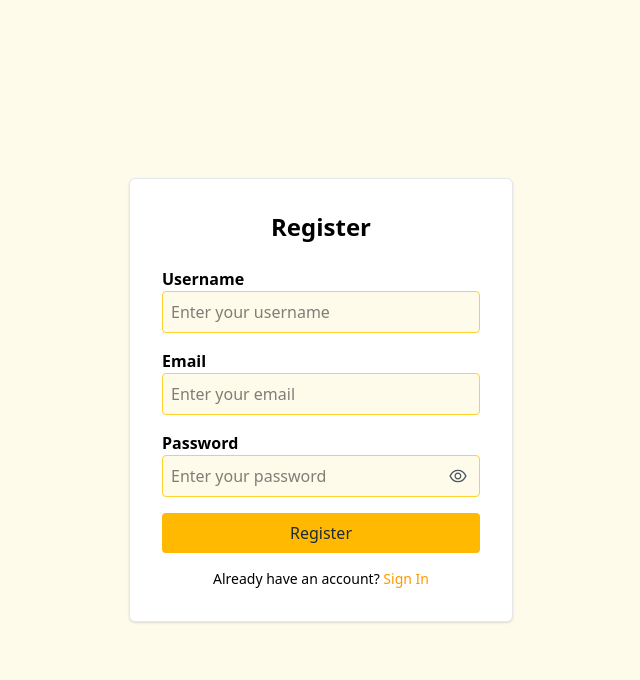
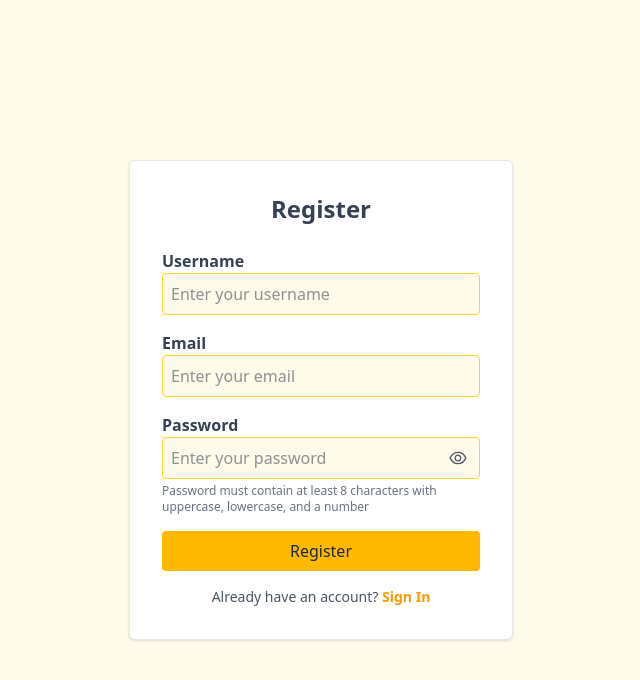
Before and after one commit to CSC105-2024/G13-MindMood-PreHack-2025, a React (Vite) app in the folder Frontend/: page /Signup in a window 1280 px wide. Shown: the top 680 px of the page, without its empty margins (319-959 px from the left). Built offline with nearby package versions, Linux system fonts and the light colour scheme.

Commit message:
Add validation for auth

```diff
--- a/Frontend/src/pages/Login.jsx
+++ b/Frontend/src/pages/Login.jsx
@@ -2,17 +2,20 @@ import React, { useState, useEffect } from 'react';
 import { Link, useNavigate } from 'react-router-dom';
 import { AiOutlineEye, AiOutlineEyeInvisible } from 'react-icons/ai';
 import { useAuth } from '../context/AuthContext';
+import { loginSchema } from '../utils/validationSchemas';
 import Navbar from '../components/UI/Navbar';
 
 const Login = () => {
   const navigate = useNavigate();
   const { login, isAuthenticated } = useAuth();
 
-  const [email, setEmail] = useState('');
-  const [password, setPassword] = useState('');
+  const [formData, setFormData] = useState({
+    email: '',
+    password: '',
+  });
   const [showPassword, setShowPassword] = useState(false);
   const [rememberMe, setRememberMe] = useState(false);
-  const [error, setError] = useState('');
+  const [errors, setErrors] = useState({});
   const [loading, setLoading] = useState(false);
 
   useEffect(() => {
@@ -21,22 +24,50 @@ const Login = () => {
     }
   }, [isAuthenticated, navigate]);
 
+  const handleInputChange = (e) => {
+    const { name, value } = e.target;
+    setFormData(prev => ({
+      ...prev,
+      [name]: value
+    }));
+
+    // Clear specific field error when user starts typing
+    if (errors[name]) {
+      setErrors(prev => ({
+        ...prev,
+        [name]: ''
+      }));
+    }
+  };
+
   const handleSubmit = async (e) => {
     e.preventDefault();
-    setError('');
+    setErrors({});
     setLoading(true);
 
     try {
-      const result = await login(email, password);
+      // Validate form data with Zod
+      const validatedData = loginSchema.parse(formData);
+
+      const result = await login(validatedData.email, validatedData.password);
 
       if (result.success) {
         navigate('/home');
       } else {
-        setError(result.message || 'Login failed');
+        setErrors({ general: result.message || 'Login failed' });
       }
     } catch (err) {
-      console.error(err);
-      setError('An unexpected error occurred. Please try again.');
+      if (err.name === 'ZodError') {
+        // Handle Zod validation errors
+        const fieldErrors = {};
+        err.errors.forEach((error) => {
+          fieldErrors[error.path[0]] = error.message;
+        });
+        setErrors(fieldErrors);
+      } else {
+        console.error(err);
+        setErrors({ general: 'An unexpected error occurred. Please try again.' });
+      }
     } finally {
       setLoading(false);
     }
@@ -48,7 +79,11 @@ const Login = () => {
         <div className="bg-white p-8 rounded-md shadow-sm w-full max-w-sm border border-gray-200">
           <h2 className="text-2xl font-bold mb-6 text-center text-gray-700">Login</h2>
 
-          {error && <div className="text-red-500 text-center mb-4">{error}</div>}
+          {errors.general && (
+            <div className="text-red-500 text-center mb-4 text-sm bg-red-50 p-3 rounded border border-red-200">
+              {errors.general}
+            </div>
+          )}
 
           <form className="space-y-4" onSubmit={handleSubmit}>
             <div>
@@ -56,13 +91,16 @@ const Login = () => {
               <input
                 type="email"
                 id="email"
+                name="email"
                 autoComplete="off"
                 placeholder="Enter your email"
-                value={email}
-                onChange={(e) => setEmail(e.target.value)}
-                className="w-full border border-amber-300 p-2 rounded bg-amber-50 text-gray-800"
-                required
+                value={formData.email}
+                onChange={handleInputChange}
+                className={`w-full border p-2 rounded bg-amber-50 text-gray-800 ${
+                  errors.email ? 'border-red-300 focus:ring-red-500' : 'border-amber-300'
+                }`}
               />
+              {errors.email && <p className="text-red-500 text-sm mt-1">{errors.email}</p>}
             </div>
 
             <div>
@@ -71,11 +109,13 @@ const Login = () => {
                 <input
                   type={showPassword ? 'text' : 'password'}
                   id="password"
+                  name="password"
                   placeholder="Enter your password"
-                  value={password}
-                  onChange={(e) => setPassword(e.target.value)}
-                  className="w-full border border-amber-300 p-2 pr-10 rounded bg-amber-50 text-gray-800"
-                  required
+                  value={formData.password}
+                  onChange={handleInputChange}
+                  className={`w-full border p-2 pr-10 rounded bg-amber-50 text-gray-800 ${
+                    errors.password ? 'border-red-300 focus:ring-red-500' : 'border-amber-300'
+                  }`}
                 />
                 <span
                   onClick={() => setShowPassword((prev) => !prev)}
@@ -84,6 +124,7 @@ const Login = () => {
                   {showPassword ? <AiOutlineEyeInvisible /> : <AiOutlineEye />}
                 </span>
               </div>
+              {errors.password && <p className="text-red-500 text-sm mt-1">{errors.password}</p>}
             </div>
 
             <div className="flex items-center justify-between">
@@ -108,7 +149,9 @@ const Login = () => {
             <button
               type="submit"
               disabled={loading}
-              className={`w-full bg-amber-400 text-gray-800 py-2 rounded hover:bg-amber-500 transition-colors ${loading ? 'opacity-70 cursor-not-allowed' : ''}`}
+              className={`w-full bg-amber-400 text-gray-800 py-2 rounded hover:bg-amber-500 transition-colors ${
+                loading ? 'opacity-70 cursor-not-allowed' : ''
+              }`}
             >
               {loading ? 'Logging in...' : 'Login'}
             </button>
--- a/Frontend/src/pages/SignUp.jsx
+++ b/Frontend/src/pages/SignUp.jsx
@@ -1,68 +1,130 @@
 import React, { useState } from 'react';
 import axios from 'axios';
-import { useNavigate } from 'react-router-dom';
+import { useNavigate, Link } from 'react-router-dom';
 import { AiOutlineEye, AiOutlineEyeInvisible } from 'react-icons/ai';
+import { signUpSchema } from '../utils/validationSchemas';
 
 const SignUp = () => {
   const navigate = useNavigate();
-  const [username, setUsername] = useState('');
-  const [email, setEmail] = useState('');
-  const [password, setPassword] = useState('');
+  const [formData, setFormData] = useState({
+    username: '',
+    email: '',
+    password: '',
+  });
   const [showPassword, setShowPassword] = useState(false);
+  const [errors, setErrors] = useState({});
+  const [loading, setLoading] = useState(false);
+
+  const handleInputChange = (e) => {
+    const { name, value } = e.target;
+    setFormData(prev => ({
+      ...prev,
+      [name]: value
+    }));
+
+    // Clear specific field error when user starts typing
+    if (errors[name]) {
+      setErrors(prev => ({
+        ...prev,
+        [name]: ''
+      }));
+    }
+  };
 
   const handleSubmit = async (e) => {
     e.preventDefault();
+    setErrors({});
+    setLoading(true);
+
     try {
-      const res = await axios.post('http://localhost:3000/auth/signup', { username, email, password });
-      if (res.data.status) navigate('/');
+      // Validate form data with Zod
+      const validatedData = signUpSchema.parse(formData);
+
+      const res = await axios.post('http://localhost:3000/auth/signup', validatedData);
+
+      if (res.data.status) {
+        navigate('/');
+      } else {
+        setErrors({ general: res.data.message || 'Registration failed' });
+      }
     } catch (err) {
-      console.error('Registration failed', err);
+      if (err.name === 'ZodError') {
+        // Handle Zod validation errors
+        const fieldErrors = {};
+        err.errors.forEach((error) => {
+          fieldErrors[error.path[0]] = error.message;
+        });
+        setErrors(fieldErrors);
+      } else if (err.response?.data?.message) {
+        // Handle server errors
+        setErrors({ general: err.response.data.message });
+      } else {
+        console.error('Registration failed', err);
+        setErrors({ general: 'Registration failed. Please try again.' });
+      }
+    } finally {
+      setLoading(false);
     }
   };
 
   return (
     <div className="flex justify-center items-center min-h-screen bg-amber-50">
       <div className="bg-white p-8 rounded-md shadow-sm w-full max-w-sm border border-gray-200">
-        <h2 className="text-2xl font-bold mb-6 text-center">Register</h2>
+        <h2 className="text-2xl font-bold mb-6 text-center text-gray-700">Register</h2>
+
+        {errors.general && (
+          <div className="text-red-500 text-center mb-4 text-sm bg-red-50 p-3 rounded border border-red-200">
+            {errors.general}
+          </div>
+        )}
+
         <form className="space-y-4" onSubmit={handleSubmit}>
           <div>
-            <label htmlFor="username" className="block font-semibold">Username</label>
+            <label htmlFor="username" className="block font-semibold text-gray-700">Username</label>
             <input
               id="username"
+              name="username"
               type="text"
-              value={username}
-              onChange={(e) => setUsername(e.target.value)}
+              value={formData.username}
+              onChange={handleInputChange}
               placeholder="Enter your username"
-              className="w-full border border-amber-300 bg-amber-50 p-2 rounded"
-              required
+              className={`w-full border p-2 rounded bg-amber-50 text-gray-800 ${
+                errors.username ? 'border-red-300 focus:ring-red-500' : 'border-amber-300'
+              }`}
             />
+            {errors.username && <p className="text-red-500 text-sm mt-1">{errors.username}</p>}
           </div>
 
           <div>
-            <label htmlFor="email" className="block font-semibold">Email</label>
+            <label htmlFor="email" className="block font-semibold text-gray-700">Email</label>
             <input
               id="email"
+              name="email"
               type="email"
               autoComplete="off"
-              value={email}
-              onChange={(e) => setEmail(e.target.value)}
+              value={formData.email}
+              onChange={handleInputChange}
               placeholder="Enter your email"
-              className="w-full border border-amber-300 bg-amber-50 p-2 rounded"
-              required
+              className={`w-full border p-2 rounded bg-amber-50 text-gray-800 ${
+                errors.email ? 'border-red-300 focus:ring-red-500' : 'border-amber-300'
+              }`}
             />
+            {errors.email && <p className="text-red-500 text-sm mt-1">{errors.email}</p>}
           </div>
 
           <div>
-            <label htmlFor="password" className="block font-semibold">Password</label>
+            <label htmlFor="password" className="block font-semibold text-gray-700">Password</label>
             <div className="relative">
               <input
                 id="password"
+                name="password"
                 type={showPassword ? 'text' : 'password'}
-                value={password}
-                onChange={(e) => setPassword(e.target.value)}
+                value={formData.password}
+                onChange={handleInputChange}
                 placeholder="Enter your password"
-                className="w-full border border-amber-300 bg-amber-50 p-2 pr-10 rounded"
-                required
+                className={`w-full border p-2 pr-10 rounded bg-amber-50 text-gray-800 ${
+                  errors.password ? 'border-red-300 focus:ring-red-500' : 'border-amber-300'
+                }`}
               />
               <span
                 onClick={() => setShowPassword(prev => !prev)}
@@ -71,16 +133,26 @@ const SignUp = () => {
                 {showPassword ? <AiOutlineEyeInvisible /> : <AiOutlineEye />}
               </span>
             </div>
+            {errors.password && <p className="text-red-500 text-sm mt-1">{errors.password}</p>}
+            <div className="text-xs text-gray-500 mt-1">
+              Password must contain at least 8 characters with uppercase, lowercase, and a number
+            </div>
           </div>
 
-          <button type="submit" className="w-full bg-amber-400 text-gray-800 py-2 rounded hover:bg-amber-500 transition-colors">
-            Register
+          <button
+            type="submit"
+            disabled={loading}
+            className={`w-full bg-amber-400 text-gray-800 py-2 rounded hover:bg-amber-500 transition-colors ${
+              loading ? 'opacity-70 cursor-not-allowed' : ''
+            }`}
+          >
+            {loading ? 'Registering...' : 'Register'}
           </button>
         </form>
 
-        <p className="text-center text-sm mt-4">
+        <p className="text-center text-sm mt-4 text-gray-600">
           Already have an account?{' '}
-          <a href="/" className="ffont-semibold text-amber-500 hover:underline">Sign In</a>
+          <Link to="/" className="font-semibold text-amber-500 hover:underline">Sign In</Link>
         </p>
       </div>
     </div>
--- /dev/null
+++ b/Frontend/src/utils/validationSchemas.js
@@ -0,0 +1,43 @@
+import { z } from 'zod';
+
+// Login validation schema
+export const loginSchema = z.object({
+  email: z
+    .string()
+    .min(1, 'Email is required')
+    .email('Please enter a valid email address'),
+  password: z
+    .string()
+    .min(1, 'Password is required')
+    .min(6, 'Password must be at least 6 characters long'),
+});
+
+// Sign up validation schema
+export const signUpSchema = z.object({
+  username: z
+    .string()
+    .min(1, 'Username is required')
+    .min(3, 'Username must be at least 3 characters long')
+    .max(20, 'Username must be less than 20 characters')
+    .regex(/^[a-zA-Z0-9_]+$/, 'Username can only contain letters, numbers, and underscores'),
+  email: z
+    .string()
+    .min(1, 'Email is required')
+    .email('Please enter a valid email address'),
+  password: z
+    .string()
+    .min(1, 'Password is required')
+    .min(8, 'Password must be at least 8 characters long')
+    .regex(/^(?=.*[a-z])(?=.*[A-Z])(?=.*\d)/, 'Password must contain at least one uppercase letter, one lowercase letter, and one number'),
+});
+
+export const resetPasswordSchema = z.object({
+  password: z
+    .string()
+    .min(1, 'Password is required')
+    .min(8, 'Password must be at least 8 characters long')
+    .regex(
+      /^(?=.*[a-z])(?=.*[A-Z])(?=.*\d)/,
+      'Password must include at least one uppercase letter, one lowercase letter, and one number'
+    ),
+});
```
Also changed, not shown: Frontend/src/pages/ResetPassword.jsx (+15 -0 lines), 1 other file (tests, documents, lock files or other folders).
